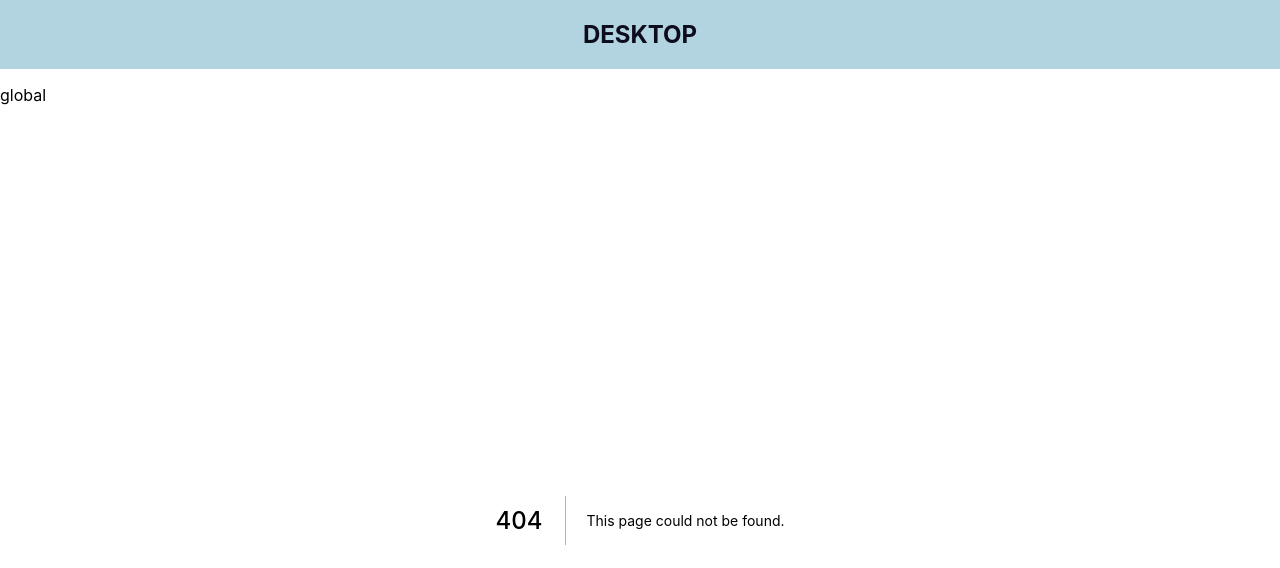
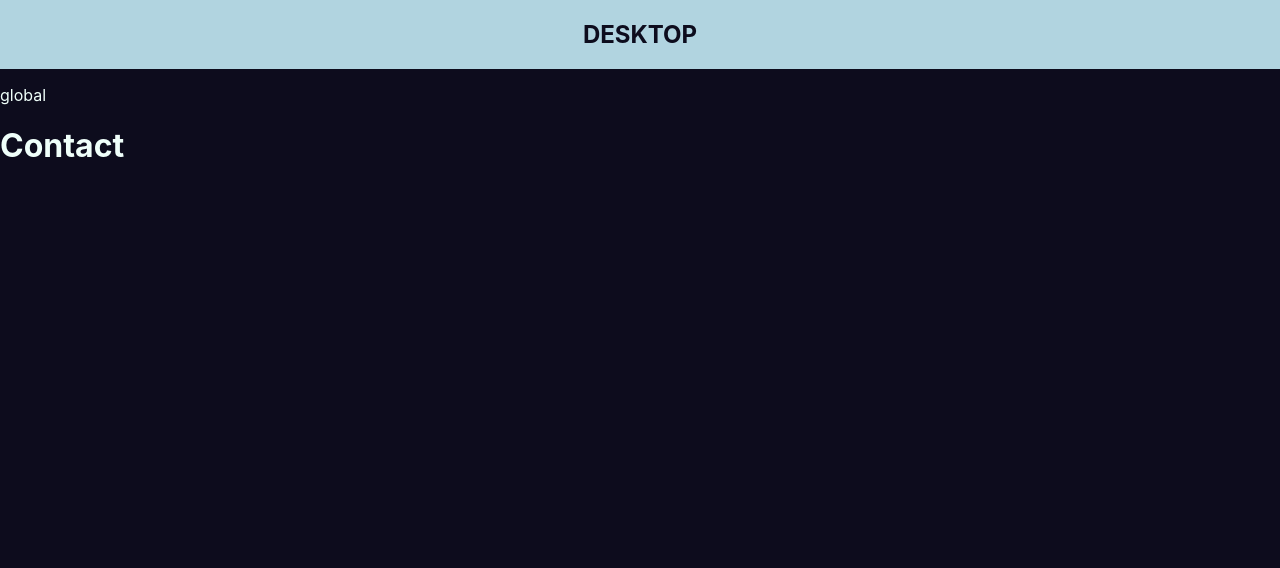
Before and after one commit to rokkoo/nextjs-and-styled-components, a Next.js app: page /contact in a window 1280 px wide. Before the commit this address had no page. Shown: the top 568 px of the page. Built offline with nearby package versions, Linux system fonts and the light colour scheme.

Commit message:
Add new page

```diff
--- /dev/null
+++ b/pages/contact.tsx
@@ -0,0 +1,7 @@
+import React from 'react';
+
+const Contact = () => {
+   return <h1>Contact</h1>;
+};
+
+export default Contact;
```
